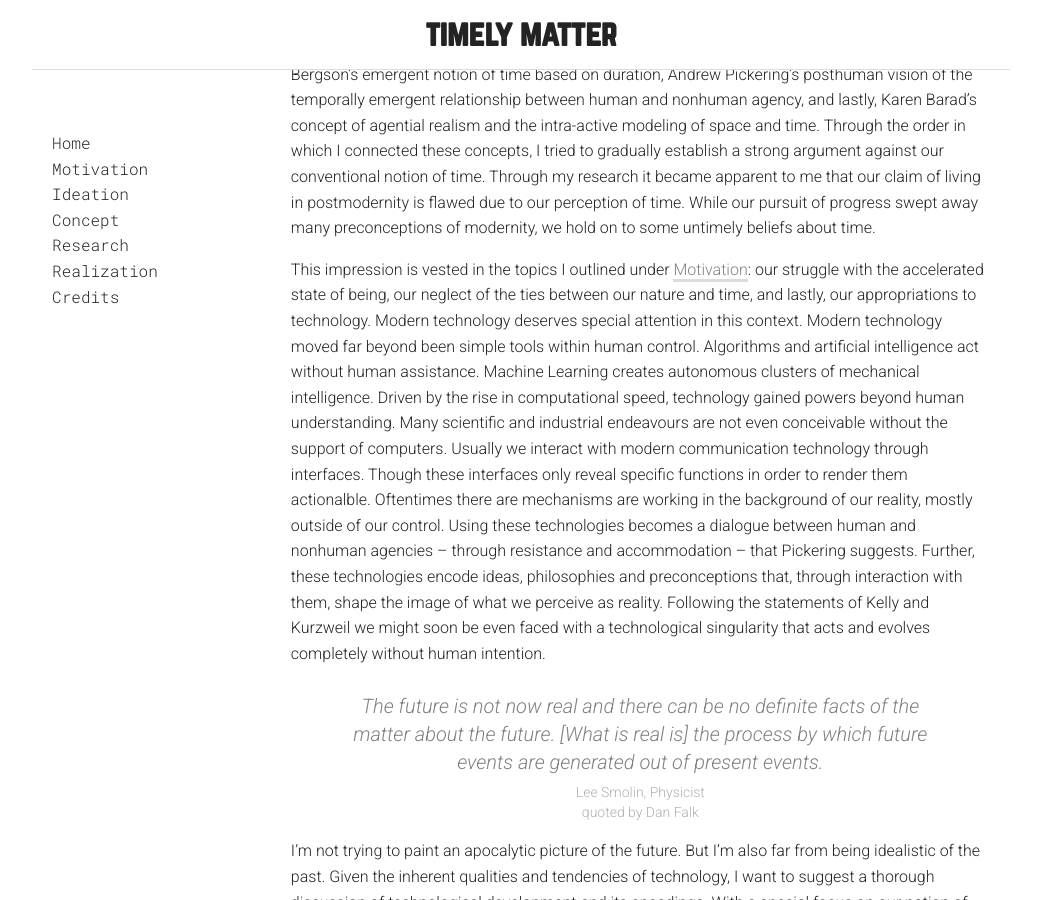
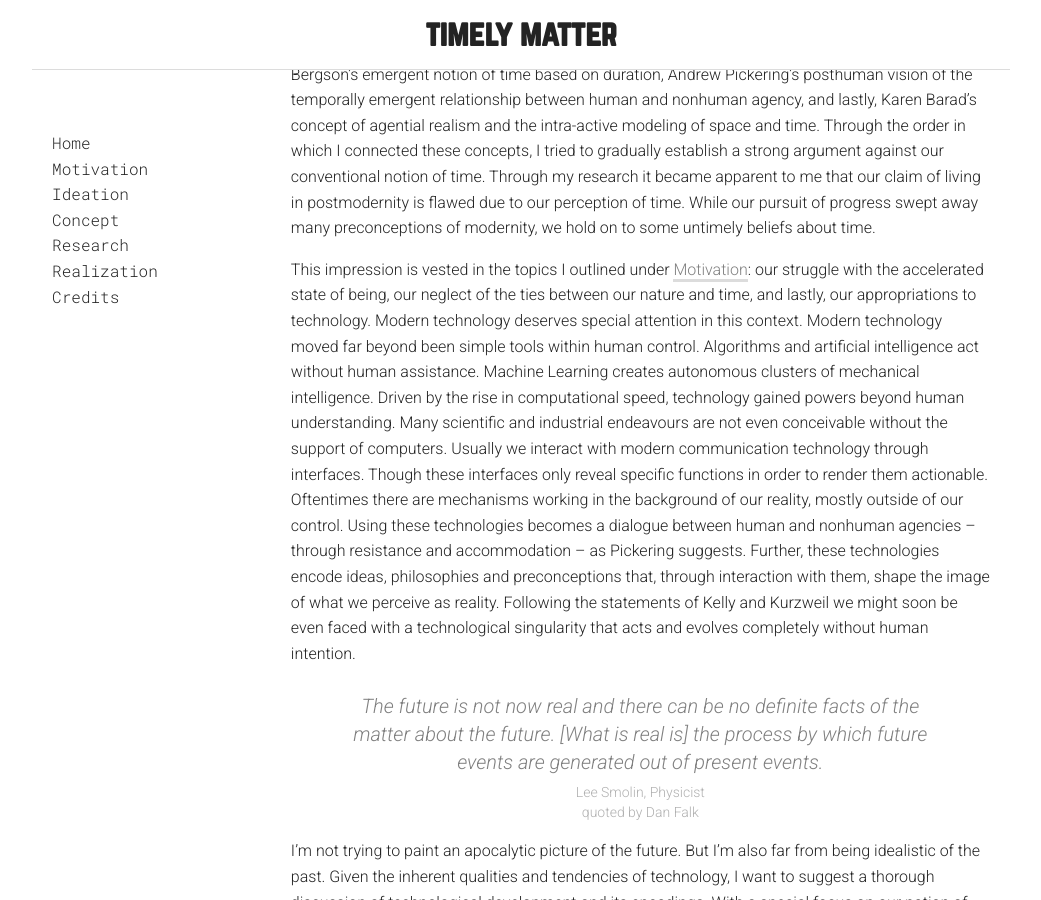
Before and after one commit to davidbeermann/timely-matter, a Jekyll site: the page built from concept/index.md, in a window 1280 px wide and 900 px high, scrolled down 10123 px. Shown: the whole window, without its empty margins (119-1160 px from the left). Built offline with Jekyll 4.4.1, drawn with Linux system fonts in a browser that asks for light colours; some of the changed lines change nothing that is shown; some of the changed text lies outside the part shown.

Commit message:
fixed some typos

```diff
--- a/concept/index.md
+++ b/concept/index.md
@@ -66,7 +66,7 @@
 
 The philosophical ideas by Lucretius necessarily evoke questions about the nature of time. If there is no beginning and no end to any forms in our universe, what is it that supports the actuality of time? If time exits, is it eternal alongside atoms? Or is time created in the moment? If it is created in the moment, how can we relate to it as an absolute given? These questions were my starting point when venturing into the murky matter of the nature of time.
 
-Clocks provide one distinct measurement of time and a common convention by which one can interact with reality. But they also imposes a contradiction: between external time and our individual internal perception of time. As I pointed out before – see [Motivation]({{ "/motivation/" | prepend: site.baseurl }}), this asynchronicity between external and internal time is problematic because it skews the reality of time as we experience it. And it also hints towards the idea that clock time has very little to do with the actual nature of time.
+Clocks provide one distinct measurement of time and a common convention by which one can interact with reality. But they also impose a contradiction: between external time and our individual internal perception of time. As I pointed out before – see [Motivation]({{ "/motivation/" | prepend: site.baseurl }}), this asynchronicity between external and internal time is problematic because it skews the reality of time as we experience it. And it also hints towards the idea that clock time has very little to do with the actual nature of time.
 
 Coming from a theoretical point of view **Henri Bergson** describes our reality of time as fixed moments juxtaposed to another. It is this concept of incremental progression of time which Henri Bergson approaches in his 1934 essay *La pensee et le mouvant* – english translation *The Creative Mind* by Mabelle L. Andison in 1946. He describes these moments in time as virtual points of rest. According to Bergson this notion of time is scientific and excises only repetition and predictability from our material reality. It puts space and time on the same plane, so we deduce our knowledge about time from our observations about the nature and functions of space. And although he admits that this common sense notion of time is a requirement for our communal life, he also perceives it as the reason for our relative awareness about time.
 
@@ -102,7 +102,7 @@
 
 ## Emergence
 
-Intepreting Bergson's understanding of time based on duration, I recognized its inherent emergent characteristics. Reality is described as a process of creative evolution. Novelty and possibility are perpetually created due to an internal growth. This notion alludes to **emergence**. But the various notions of emergence are highly debated and currently it seems impossible to generate one definition.
+Intepreting Bergson's understanding of time and duration, I recognized its inherent emergent characteristics. Reality is described as a process of creative evolution. Novelty and possibility are perpetually created due to an internal growth. This notion alludes to **emergence**. But the various notions of emergence are highly debated and currently it seems impossible to generate one definition.
 
 > The term emergence refers to the ways that a multiplicity of seemingly discrete, relatively simple interactions can give rise to astonishing complexity and pattern without any apparent direction or plan.
 >
@@ -152,7 +152,7 @@
 
 Barad's concept of agential realism is based on the idea of **intra-acting agencies** which are **ontologically inseperable**. Barad's neologism intra-action implies that objects have no fixed state prior to their interaction. Rather objects emerge through interaction. In other words, there are no distinct agencies, but only agencies that are made distinct by emerging from intra-action. This provokes a drastic reworking of the common notion of causality.
 
-The concept of intra-action is a transformation of the actor-network theory in the sense that phenomena are not assemblages of humans and nonhumans. Instead it describes the condition of possibility of humans and nonhumans in their materiality. Her concept thereby peal away the last layer of cognitive assurance about our reality, and supports the flux of matter.
+The concept of intra-action is a transformation of the actor-network theory in the sense that phenomena are not assemblages of humans and nonhumans. Instead it describes the condition of possibility of humans and nonhumans in their materiality. Her concept thereby peals away the last layer of cognitive assurance about our reality, and supports the flux of matter.
 
 > Matter doesn't move in time. Matter doesn't evolve in time. Matter does time. Matter materializes and enfolds different temporalities.
 >
@@ -175,7 +175,7 @@
 In the previous sections I outlined several arguments against our preconceived notion of time: Henri Bergson's emergent notion of time based on duration, Andrew Pickering's posthuman vision
 of the temporally emergent relationship between human and nonhuman agency, and lastly, Karen Barad's concept of agential realism and the intra-active modeling of space and time. Through the order in which I connected these concepts, I tried to gradually establish a strong argument against our conventional notion of time. Through my research it became apparent to me that our claim of living in postmodernity is flawed due to our perception of time. While our pursuit of progress swept away many preconceptions of modernity, we hold on to some untimely beliefs about time.
 
-This impression is vested in the topics I outlined under [Motivation]({{ "/motivation/" | prepend: site.baseurl }}): our struggle with the accelerated state of being, our neglect of the ties between our nature and time, and lastly, our appropriations to technology. Modern technology deserves special attention in this context. Modern technology moved far beyond been simple tools within human control. Algorithms and artificial intelligence act without human assistance. Machine Learning creates autonomous clusters of mechanical intelligence. Driven by the rise in computational speed, technology gained powers beyond human understanding. Many scientific and industrial endeavours are not even conceivable without the support of computers. Usually we interact with modern communication technology through interfaces. Though these interfaces only reveal specific functions in order to render them actionalble. Oftentimes there are mechanisms are working in the background of our reality, mostly outside of our control. Using these technologies becomes a dialogue between human and nonhuman agencies – through resistance and accommodation – that Pickering suggests. Further, these technologies encode ideas, philosophies and preconceptions that, through interaction with them, shape the image of what we perceive as reality. Following the statements of Kelly and Kurzweil we might soon be even faced with a technological singularity that acts and evolves completely without human intention.
+This impression is vested in the topics I outlined under [Motivation]({{ "/motivation/" | prepend: site.baseurl }}): our struggle with the accelerated state of being, our neglect of the ties between our nature and time, and lastly, our appropriations to technology. Modern technology deserves special attention in this context. Modern technology moved far beyond been simple tools within human control. Algorithms and artificial intelligence act without human assistance. Machine Learning creates autonomous clusters of mechanical intelligence. Driven by the rise in computational speed, technology gained powers beyond human understanding. Many scientific and industrial endeavours are not even conceivable without the support of computers. Usually we interact with modern communication technology through interfaces. Though these interfaces only reveal specific functions in order to render them actionable. Oftentimes there are mechanisms working in the background of our reality, mostly outside of our control. Using these technologies becomes a dialogue between human and nonhuman agencies – through resistance and accommodation – as Pickering suggests. Further, these technologies encode ideas, philosophies and preconceptions that, through interaction with them, shape the image of what we perceive as reality. Following the statements of Kelly and Kurzweil we might soon be even faced with a technological singularity that acts and evolves completely without human intention.
 
 > The future is not now real and there can be no definite facts of the matter about the future. [What is real is] the process by which future events are generated out of present events.
 >
```
